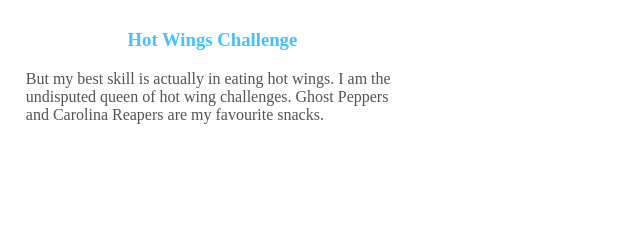
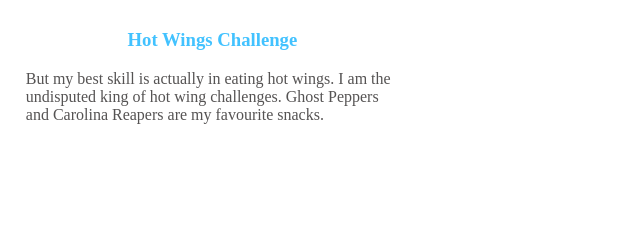
Before and after one commit to bhavesh21choudhary/portfolio, a plain HTML site: page index.html in a window 1280 px wide. Shown: the part 1577-1817 px from the top of the page, 529-1169 px from the left. Drawn offline with Linux system fonts and the light colour scheme.

Commit message:
Update index.html

```diff
--- a/index.html
+++ b/index.html
@@ -35,7 +35,7 @@
           <img class="chilli-img" src="images/chillies.png" alt="chillies-img">
 
           <h3>Hot Wings Challenge</h3>
-          <p class="pr">But my best skill is actually in eating hot wings. I am the undisputed queen of hot wing challenges. Ghost Peppers and Carolina Reapers are my favourite snacks.</p>
+          <p class="pr">But my best skill is actually in eating hot wings. I am the undisputed king of hot wing challenges. Ghost Peppers and Carolina Reapers are my favourite snacks.</p>
 
         </div>
       </div>
```
